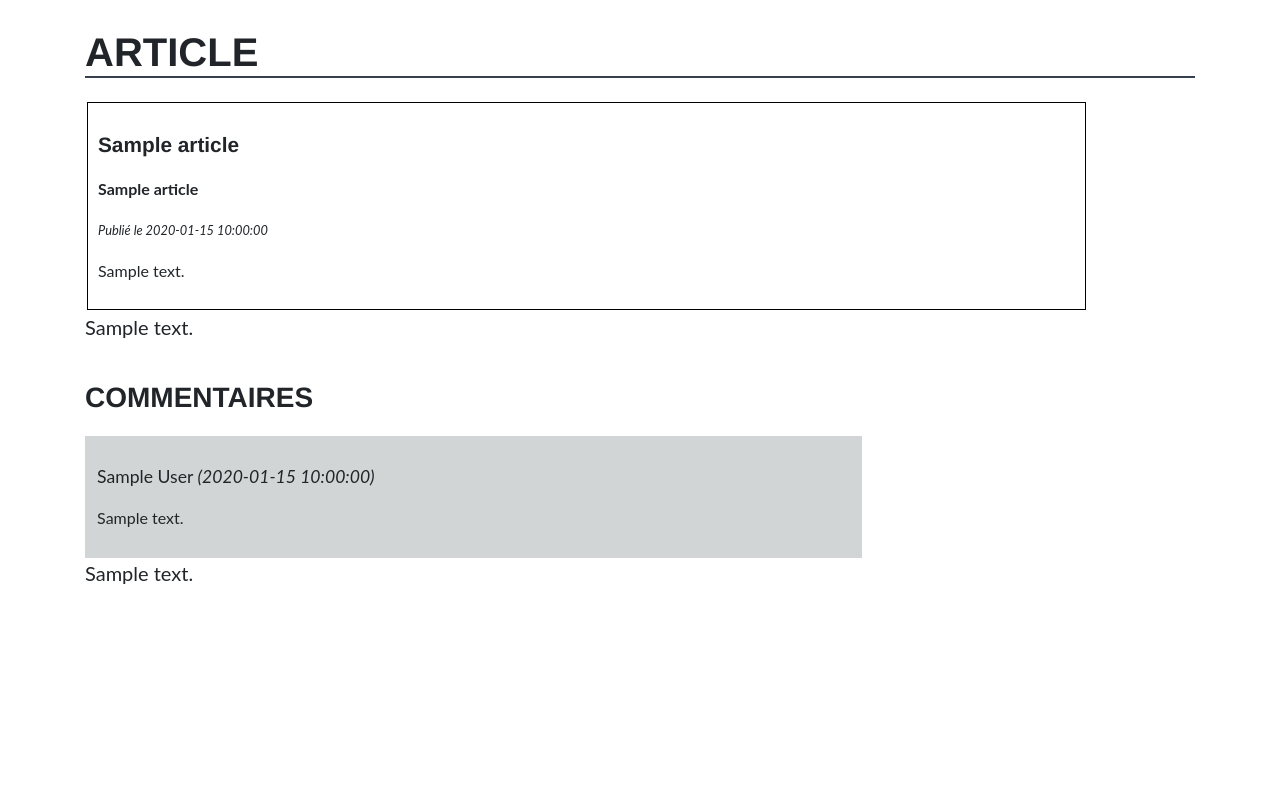
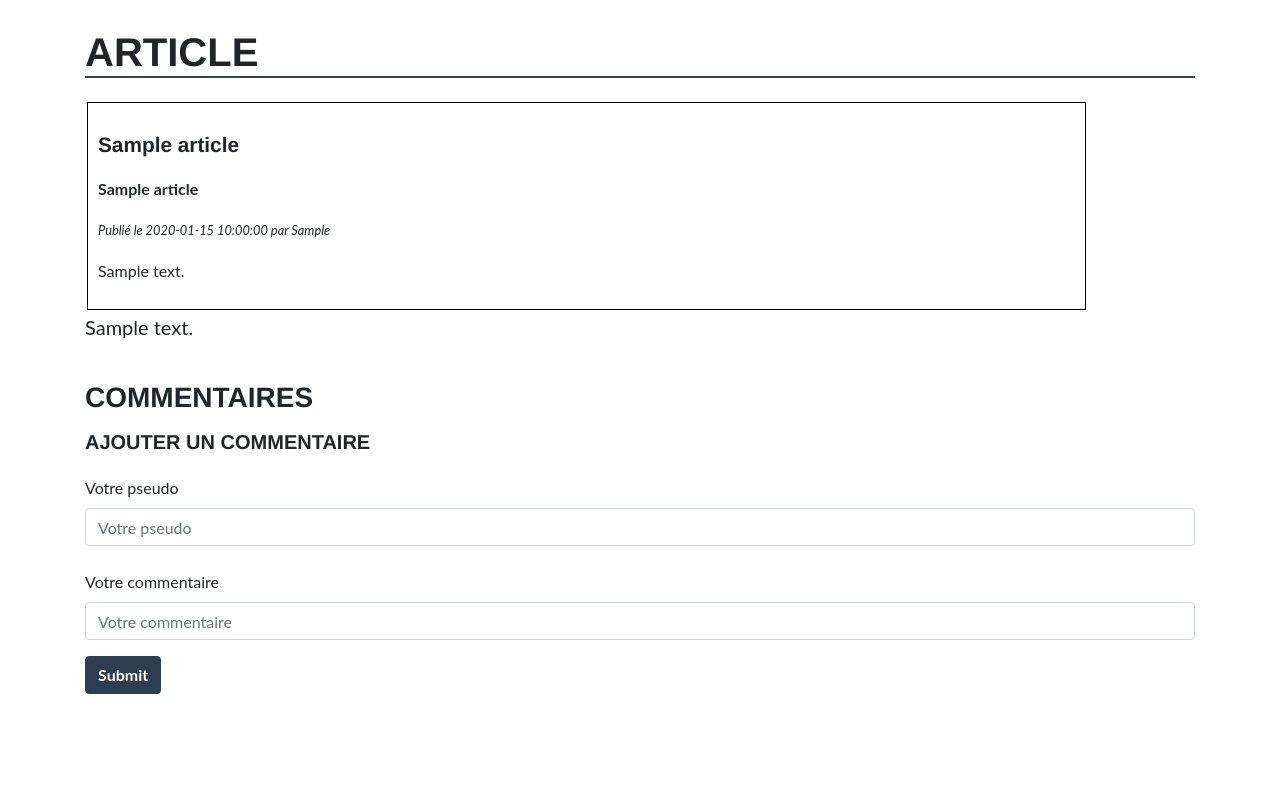
Before and after one commit to Anatis2/professionalBlogOPCR, a PHP site: template templates/blogArticle.twig in a window 1280 px wide. Shown: the part 72-866 px from the top of the page. Before the commit the page ends 656 px from the top, so only its background shows below. Run offline with PHP 8.4, Linux system fonts and the light colour scheme; the template is opened without the code that fills it: most values are stand-ins (such as "Sample title", 1, 10 or a date in 2020); some libraries are stand-ins or nearby versions.

Commit message:
preparation of form to add comments

```diff
--- a/templates/blogArticle.twig
+++ b/templates/blogArticle.twig
@@ -17,7 +17,7 @@
                 <article class="idArticle">
                     <h3 class="titleArticle">{{ article.titleArticle }}</h3>
                     <p class="subtitleArticle"><strong>{{ article.subtitleArticle | nl2br }}</strong></p>
-                    <p class="dateCreationArticle"><em>Publié le {{ article.dateCreationArticle }}</em></p>
+                    <p class="dateCreationArticle"><em>Publié le {{ article.dateCreationArticle }} par {{ article.pseudoPerson }}</em></p>
                     <p class="contentArticle">{{ article.contentArticle | nl2br }}</p>
                 </article>
 
@@ -27,21 +27,7 @@
 
         </div>
 
-        <h3>Commentaires</h3>
+    {% include 'blogComments.twig' %}
 
-        <div class="comments">
-
-            {% for comment in comments %}
-
-                <div class="comment">
-                    <p class="dateComment">{{ comment.authorComment }}<em> ({{ comment.dateComment }})</em></p>
-                    <p class="contentComment">{{ comment.contentComment | nl2br }}</p>
-                </div>
-
-            {% endfor %}
-
-            <p>{{ messageComment }}</p>
-
-        </div>
 
 {% endblock %}
--- a/templates/blogArticles.twig
+++ b/templates/blogArticles.twig
@@ -15,7 +15,7 @@
                 <article class="article">
                     <h3 class="titleArticle"><a href="index.php?page=article&idArticle={{ article.idArticle }}">{{ article.titleArticle }}</a></h3>
                     <p class="subtitleArticle">{{ article.subtitleArticle | nl2br }}</p>
-                    <p class="dateCreationArticle"><em>Publié le {{ article.dateCreationArticle }}</em></p>
+                    <p class="dateCreationArticle"><em>Publié le {{ article.dateCreationArticle }} par {{ article.pseudoPerson }}</em></p>
                 </article>
             {% endfor %}
 
--- /dev/null
+++ b/templates/blogComments.twig
@@ -0,0 +1,29 @@
+
+        <h3>Commentaires</h3>
+
+        <div class="comments">
+
+            {% for comment in comments %}
+
+                <div class="comment">
+                    <p class="dateComment">{{ comment.authorComment }}<em> ({{ comment.dateComment }})</em></p>
+                    <p class="contentComment">{{ comment.contentComment | nl2br }}</p>
+                </div>
+
+            {% endfor %}
+
+            <p>{{ messageComment }}</p>
+
+            <h5>Ajouter un commentaire</h5>
+
+            <form method="post" class="contactForm">
+                <div class="form-group">
+                    <label for="pseudo">Votre pseudo</label>
+                    <input type="text" name="pseudo" id="pseudo" placeholder="Votre pseudo" class="form-control"/>
+                    <br/>
+                    <label for="comment">Votre commentaire</label>
+                    <input type="text" name="comment" id="comment" placeholder="Votre commentaire" class="form-control"/>
+                </div>
+                <input type="submit" class="btn btn-primary">
+            </form>
+        </div>
```
Also changed, not shown: src/DAO/ArticleManager.php (+6 -2 lines).
